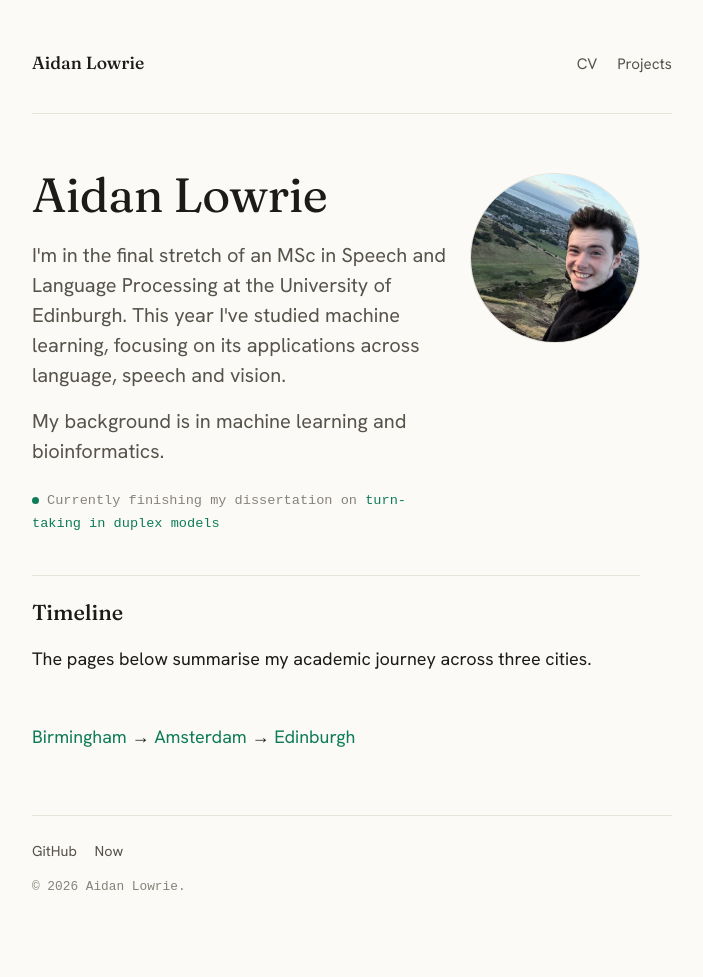
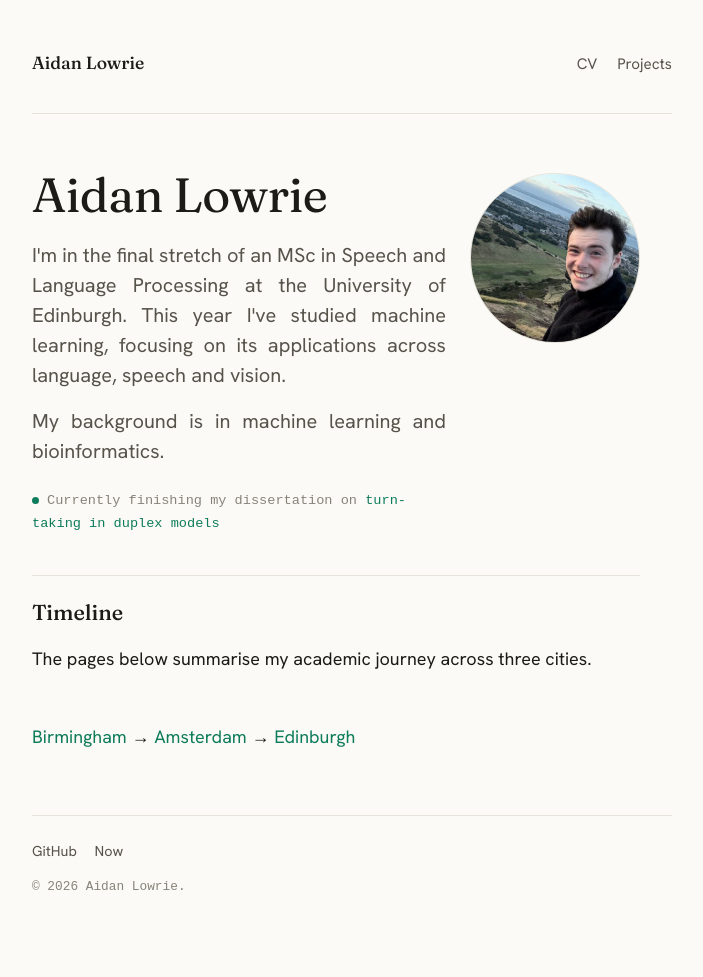
Before and after one commit to aidanlowrie/aidanlowrie.github.io, a Jekyll site: the page built from index.html, in a window 1280 px wide. Shown: the whole page, without its empty margins (288-991 px from the left). Built offline with Jekyll 4.4.1, drawn with Linux system fonts in a browser that asks for light colours; some web fonts are replaced.

Commit message:
Add justified text alignment for consistent line widths

```diff
--- a/assets/css/style.scss
+++ b/assets/css/style.scss
@@ -139,7 +139,7 @@ strong { font-weight:500; }
 .hero-intro { min-width:0; }
 .hero-name { font-family:var(--serif); font-weight:400; line-height:1.05;
   font-size:3rem; margin:0 0 1.25rem; letter-spacing:-0.01em; }
-.hero-tagline { font-size:1.25rem; line-height:1.5; color:var(--muted); max-width:600px; margin:0 0 1.5rem; }
+.hero-tagline { font-size:1.25rem; line-height:1.5; color:var(--muted); max-width:600px; margin:0 0 1.5rem; text-align:justify; }
 .status { font-family:var(--mono); font-size:0.85rem; color:var(--faint); display:block; }
 .dot { display:inline-block; width:7px; height:7px; border-radius:50%; background:var(--accent); margin-right:0.5rem; vertical-align:baseline; }
 
```
